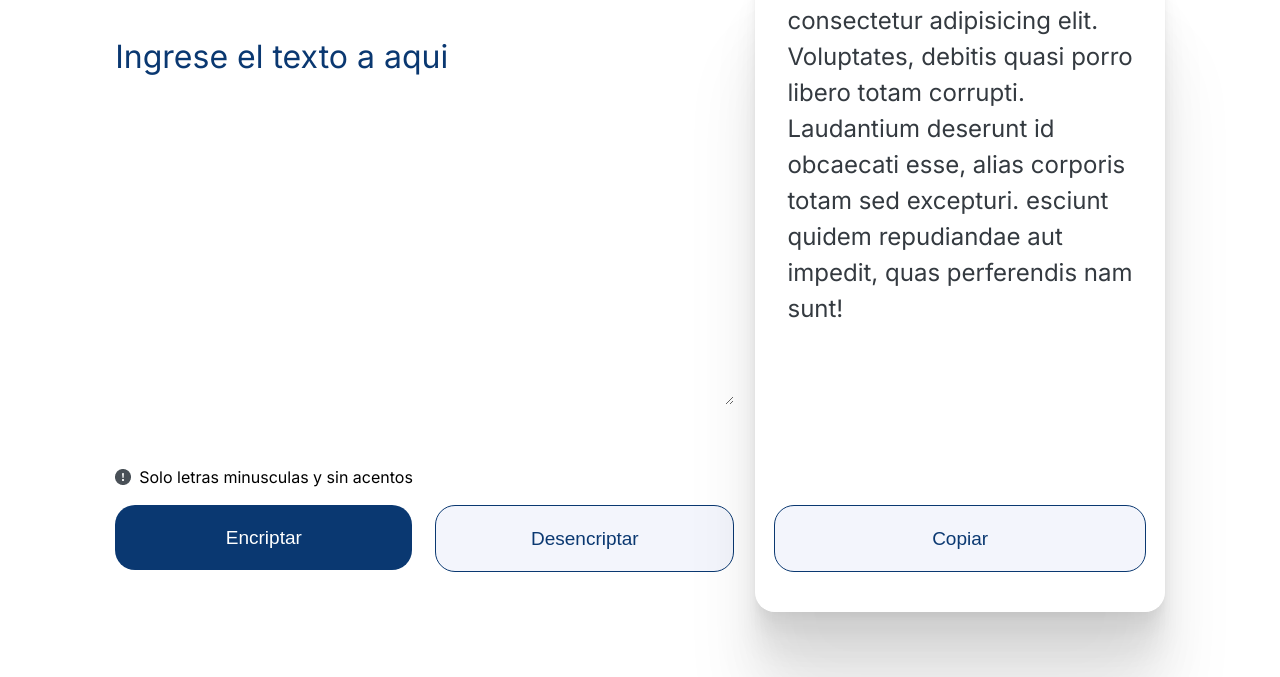
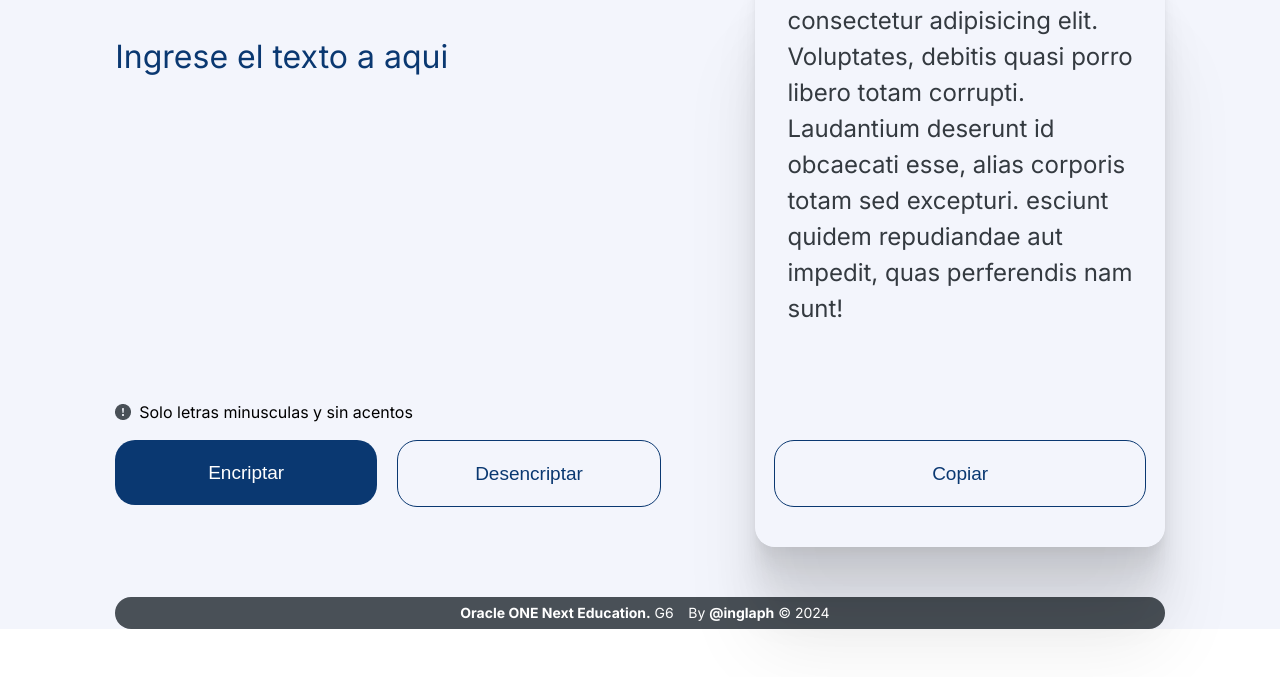
Before and after one commit to Inglaph/Encriptador-ONE, a plain HTML site: page index.html in a window 1280 px wide. Shown: the part 123-800 px from the top of the page. Drawn offline with Linux system fonts and the light colour scheme.

Commit message:
Agrego el footer

```diff
--- a/css/style.css
+++ b/css/style.css
@@ -52,7 +52,7 @@ img {
 /* -> 1 page styles  movil  *************************************/
 /* -> main ***************************************/
 main {
-    /* background: violet; */
+    background: var(--color-blanco-fondo);
     width: 91.47%;
     padding: 24px 16px 32px 16px;
     /* height: 91.8vh; */
@@ -89,6 +89,7 @@ main {
 }
 
 .in-text__textarea {
+    background: var(--color-blanco-fondo);
     border: none;
     width: 100%;
     height: 50%;
@@ -96,6 +97,7 @@ main {
     font-size: 32px;
     font-family: var(--font-inter);
     color: var(--color-azul-boton-enc);
+    resize: none;
 }
 
 .in-text__textarea:focus {
@@ -213,11 +215,48 @@ main {
     padding: 10px 32px 20px 32px;
     text-align: left;
     /* background: yellow; */
-    /* color: var(--color-grisOscuro-letra);
-    font-size: 32px;
+    color: var(--color-grisOscuro-letra);
+    font-size: 24px;
     font-family: var(--font-inter);
-    color: red; */
+    line-height: 150%;
 }
+
+/* -> footer ***************************************/
+footer {
+    padding: 0;
+    margin: 0;
+    background: var(--color-blanco-fondo);
+    width: 100%;
+    height: 8.2%;
+}
+
+.footer__container {
+    background: var(--color-blanco-puro);
+    background: var(--color-grisClaro-letra);
+
+    width: 91.47%;
+    height: 50%;
+    margin: 0 auto;
+    padding: 5px 0;
+    border-radius: 20px 20px 0 0;
+}
+
+.footer__container span {
+    display: block;
+    padding-bottom: 3px;
+    font-size: 1.4rem;
+    color: var(--color-blanco-puro);
+    text-align: center;
+}
+
+.footer__container a {
+    color: var(--color-blanco-puro);
+    text-decoration: none;
+    font-weight: bold;
+}
+
+
+
 
 
 /* ->  page styles  tablet - V  *************************************/
@@ -247,6 +286,12 @@ main {
     .controls-btns__btn {
         width: 48%;
         margin-top: 0;
+        cursor: pointer;
+    }
+
+    .controls-btns__btn:hover {
+        transform: scale(1.05);
+        font-weight: bold;
     }
 
     #div-btn--copy {
@@ -275,7 +320,6 @@ main {
 }
 
 /* ->  page styles  desktop *************************************/
-/* ->  page styles  tablet - V  *************************************/
 @media (min-width: 1024px) {
 
     /* -> main ***************************************/
@@ -300,14 +344,14 @@ main {
     .in-text,
     .out-text {
         /* outline: solid 1px red; */
-        height: 91%;
+        height: 82%;
         padding: 80px 0 0 0;
         margin: 0;
 
     }
 
     .in-text {
-        width: 59%;
+        width: 52%;
         /* background: yellow; */
     }
 
@@ -373,4 +417,18 @@ main {
         font-family: var(--font-inter);
     }
 
+
+    /* -> footer ***************************************/
+
+    .footer__container {
+        width: 82%;
+        border-radius: 20px;
+        text-align: center;
+    }
+
+    .footer__container span {
+        padding-left: 10px;
+        display: inline-block;
+    }
+
 }
--- a/index.html
+++ b/index.html
@@ -61,4 +61,16 @@
 
         </div>
     </main>
+
+    <footer>
+        <div class="footer__container">
+            <p>
+                <span><a href="https://www.oracle.com/co/education/oracle-next-education/" title="Web Oracle ONE">Oracle
+                        ONE
+                        Next
+                        Education.</a> G6</span>
+                <span>By <a href="https://github.com/Inglaph" target="_blank" title="github">@inglaph</a> © 2024</span>
+            </p>
+        </div>
+    </footer>
 </body>
```
